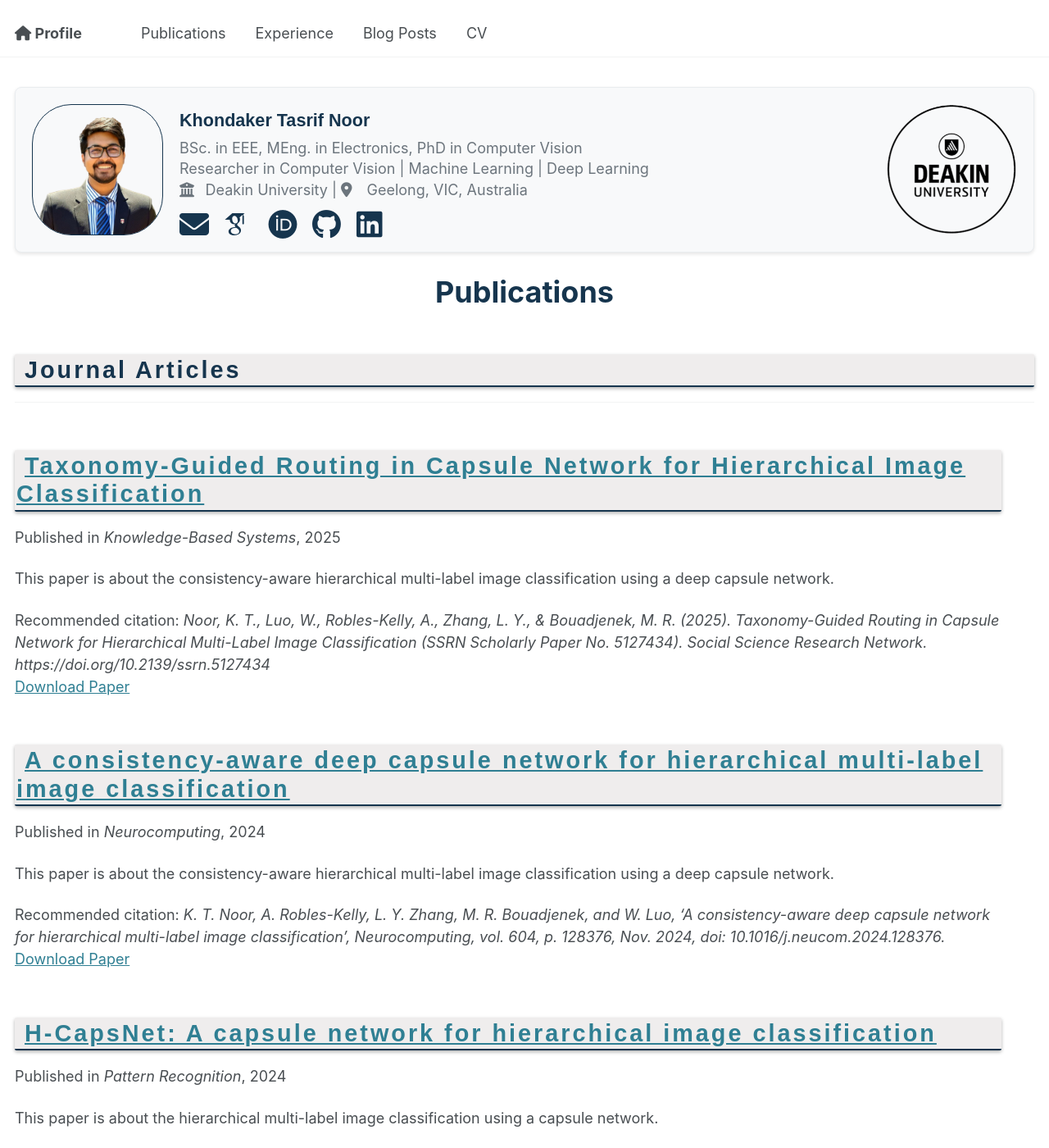
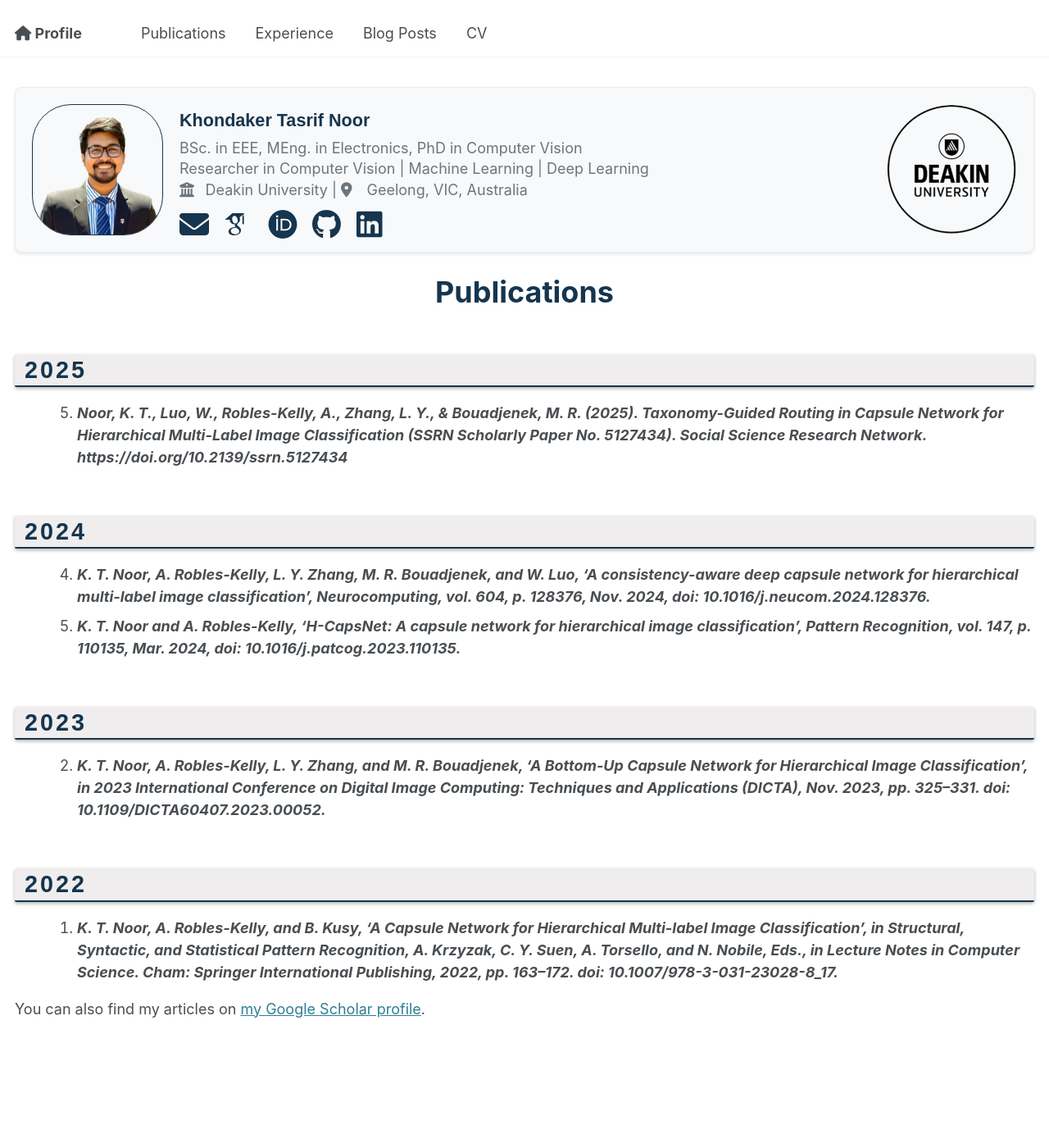
Before and after one commit to ktnoor/ktnoor.github.io, a Jekyll site: the page built from _pages/publications.html, in a window 1280 px wide and 1400 px high. Shown: the whole window at 82% size. Built offline with Jekyll 4.4.1, drawn with Linux system fonts in a browser that asks for light colours; some web fonts are replaced; some of the changed text lies outside the part shown.

Commit message:
Remove unused archive-single.html for publications page; update favicon sizes for consistency; implement accordion style for publication listings with enhanced interactivity.

```diff
--- a/_includes/archive-single.html
+++ b/_includes/archive-single.html
@@ -1,3 +1,4 @@
+{# This file is no longer used for the publications page as of the accordion redesign. #}
 {% include base_path %}
 
 {% if post.header.teaser %}
--- a/_includes/head/custom.html
+++ b/_includes/head/custom.html
@@ -3,9 +3,9 @@
 <!-- start custom head snippets -->
 
 <!-- favicon from https://commons.wikimedia.org/wiki/File:OOjs_UI_icon_academic-progressive.svg -->
-<link rel="apple-touch-icon" sizes="180x180" href="{{ base_path }}/images/logo.png"/>
+<link rel="apple-touch-icon" sizes="192x192" href="{{ base_path }}/images/logo.png"/>
 <link rel="icon" type="image/svg+xml" href="{{ base_path }}/images/logo.png"/>
-<link rel="icon" type="image/png" href="{{ base_path }}/images/logo.png" sizes="32x32"/>
+<link rel="icon" type="image/png" href="{{ base_path }}/images/logo.png" sizes="192x192"/>
 <link rel="icon" type="image/png" href="{{ base_path }}/images/logo.png" sizes="192x192"/>
 <link rel="manifest" href="{{ base_path }}/images/manifest.json"/>
 <link rel="icon" href="/images/logo.png"/>
--- a/_pages/publications.html
+++ b/_pages/publications.html
@@ -7,28 +7,48 @@
 
 {% include base_path %}
 
-<!-- New style rendering if publication categories are defined -->
-{% if site.publication_category %}
-  {% for category in site.publication_category  %}
-    {% assign title_shown = false %}
-    {% for post in site.publications reversed %}
-      {% if post.category != category[0] %}
-        {% continue %}
-      {% endif %}
-      {% unless title_shown %}
-        <h2>{{ category[1].title }}</h2><hr />
-        {% assign title_shown = true %}
-      {% endunless %}
-      {% include archive-single.html %}
-    {% endfor %}
+<style>
+.publication-list { list-style: decimal; margin-left: 2em; }
+.publication-item { margin-bottom: 0.5em; cursor: pointer; }
+.publication-title { font-weight: bold; cursor: pointer; }
+.publication-details { display: none; margin-top: 0.2em; margin-bottom: 0.5em; padding-left: 1.5em; background: #f7f7f7; border-left: 3px solid #16354e; border-radius: 0 4px 4px 0; }
+.publication-item.active .publication-details { display: block; }
+.publication-item.active .publication-title { color: #16354e; }
+</style>
+
+<div id="publications-accordion">
+{% assign pubs = site.publications | sort: 'date' | reverse %}
+{% assign pubs_by_year = pubs | group_by_exp: 'post', 'post.date | date: "%Y"' %}
+{% assign counter = pubs.size %}
+{% for year_group in pubs_by_year %}
+  <h2>{{ year_group.name }}</h2>
+  <ol class="publication-list" start="{{ counter }}">
+  {% for post in year_group.items %}
+    <li class="publication-item" data-index="{{ counter }}">
+      <span class="publication-title" onclick="expandPublication(event, {{ counter }})">{% if post.citation %}{{ post.citation }}{% else %}{{ post.title }}{% endif %}</span>
+      <div class="publication-details" id="pub-details-{{ counter }}">
+        {% if post.content %}<div>{{ post.content | markdownify }}</div>{% endif %}
+        {% if post.paperurl %}<div><a href="{{ post.paperurl }}" target="_blank">Download Paper</a></div>{% endif %}
+        {% if post.slidesurl %}<div><a href="{{ post.slidesurl }}" target="_blank">Download Slides</a></div>{% endif %}
+      </div>
+    </li>
+    {% assign counter = counter | minus: 1 %}
   {% endfor %}
-{% else %}
-  {% for post in site.publications reversed %}
-    {% include archive-single.html %}
-  {% endfor %}
-{% endif %}
+  </ol>
+{% endfor %}
+</div>
 
-
+<script>
+function expandPublication(event, idx) {
+  // Close all
+  document.querySelectorAll('.publication-item').forEach(function(item) {
+    item.classList.remove('active');
+  });
+  // Open the clicked one
+  var li = event.target.closest('.publication-item');
+  if (li) li.classList.add('active');
+}
+</script>
 
 {% if site.author.googlescholar %}
   <div class="wordwrap">You can also find my articles on <a href="{{site.author.googlescholar}}">my Google Scholar profile</a>.</div>
```
